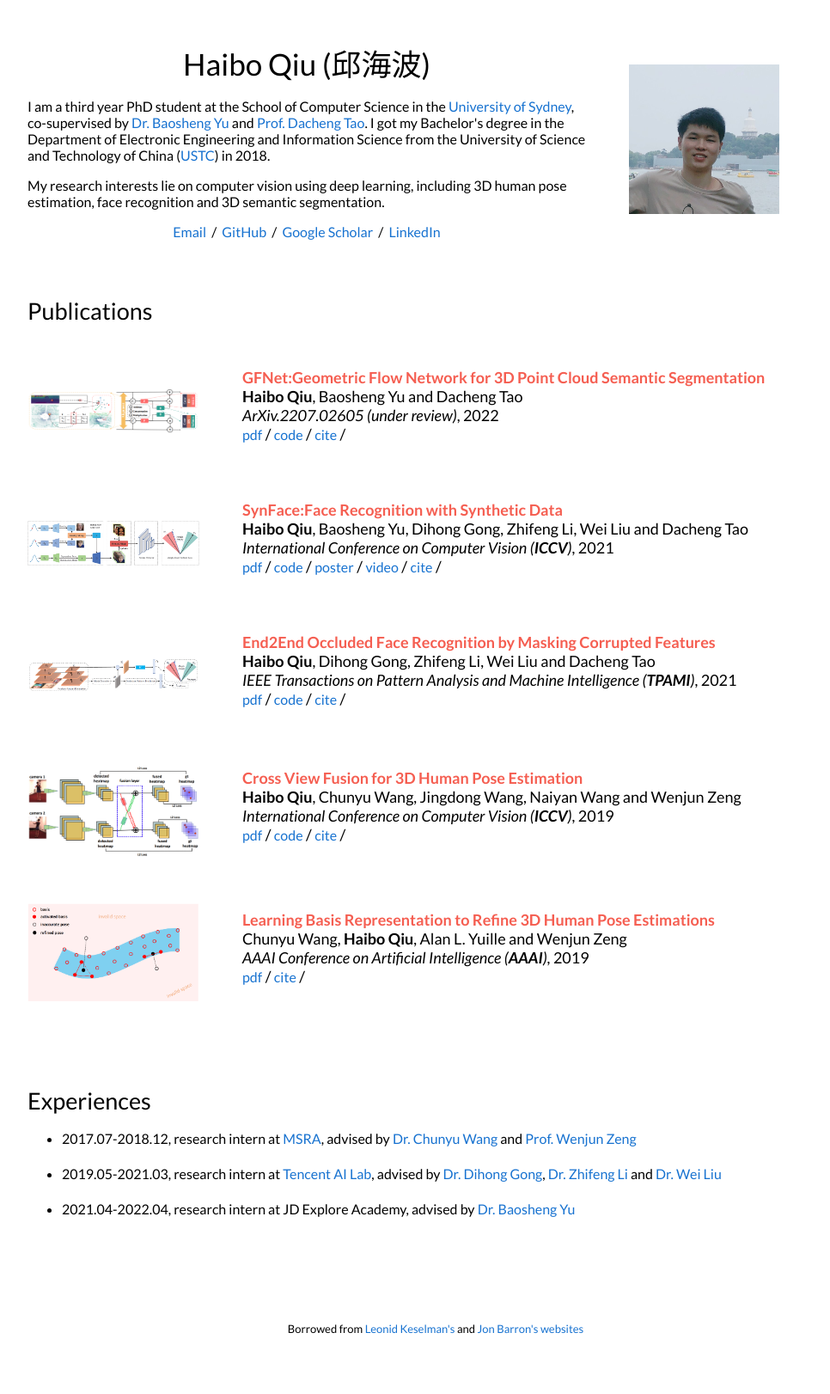
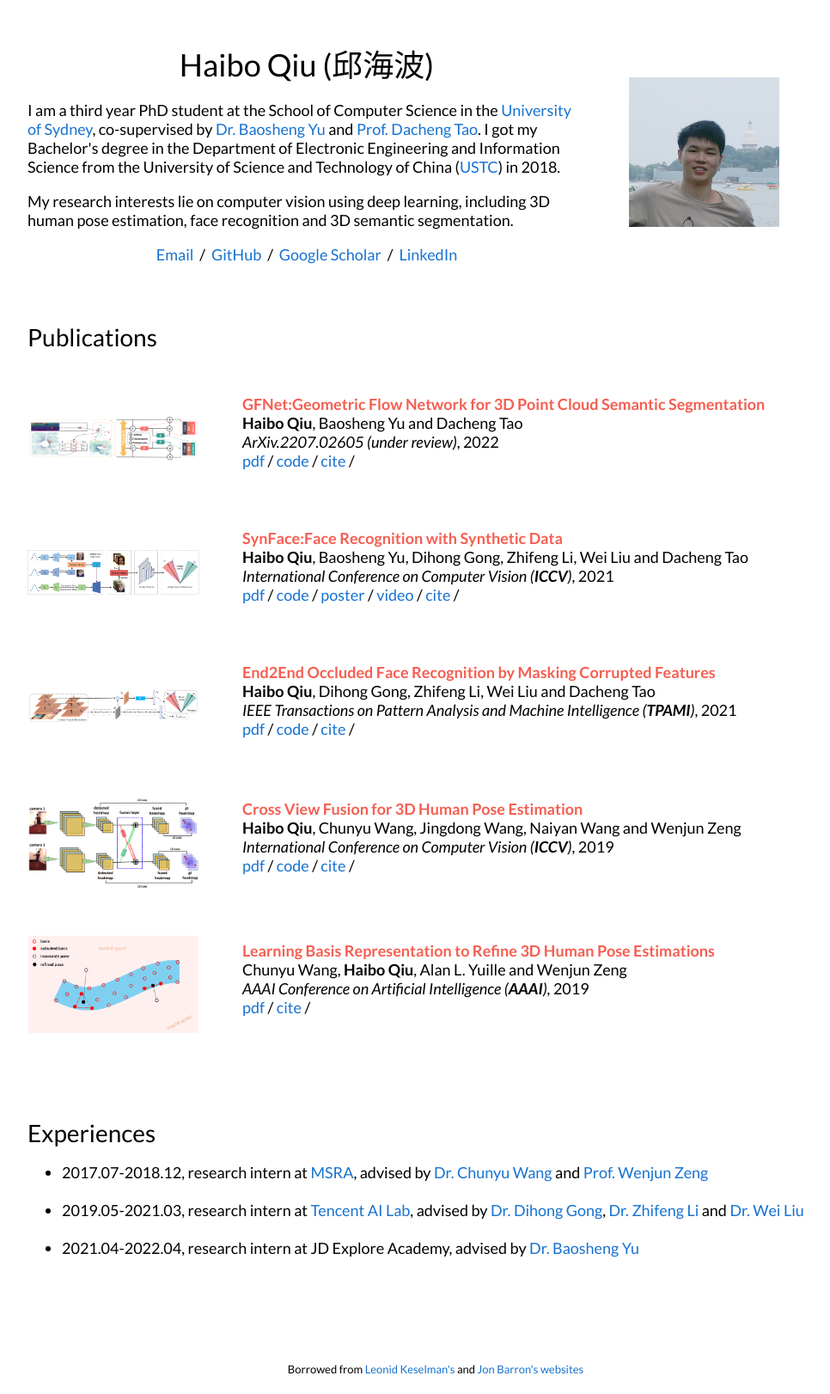
Before and after one commit to haibo-qiu/haibo-qiu.github.io, a Jekyll site: the page built from _posts/2022-07-26-GFNet.markdown, in a window 1280 px wide. Shown: the whole page at 86% size, without its empty margins (133-1099 px from the left). Built offline with Jekyll 4.4.1, drawn with Linux system fonts in a browser that asks for light colours; a script that is not in the unit is left out; before the commit the page ends 1575 px from its top, so only the background shows below that.

Commit message:
Update default.html

```diff
--- a/_layouts/default.html
+++ b/_layouts/default.html
@@ -13,28 +13,6 @@
   <link rel="canonical" href="{{ page.url | replace:'index.html','' | prepend: site.baseurl | prepend: site.url }}">
   <link href="https://fonts.googleapis.com/css?family=Lato:400,700,400italic,700italic" rel="stylesheet" type="text/css">
   <link rel="icon" href="./imgs/web_icon.jpeg">
-
-  <style>
-    h1 {
-      font-size: 35px;
-    }
-
-    h2 {
-      font-size: 27px;
-    }
-
-    p {
-      font-size: 16px;
-    }
-
-    a {
-      font-size: 16px;
-    }
-
-    li {
-      font-size: 16px;
-    }
-  </style>
 
 </head>
 
```
